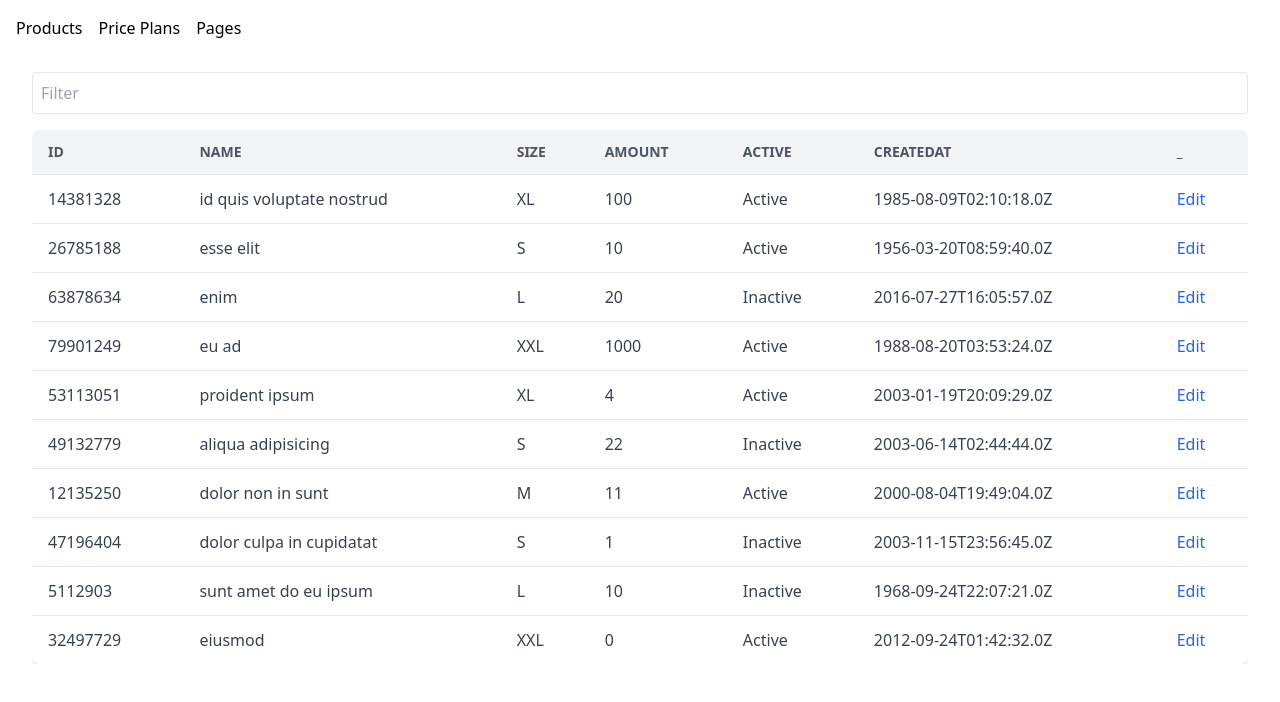
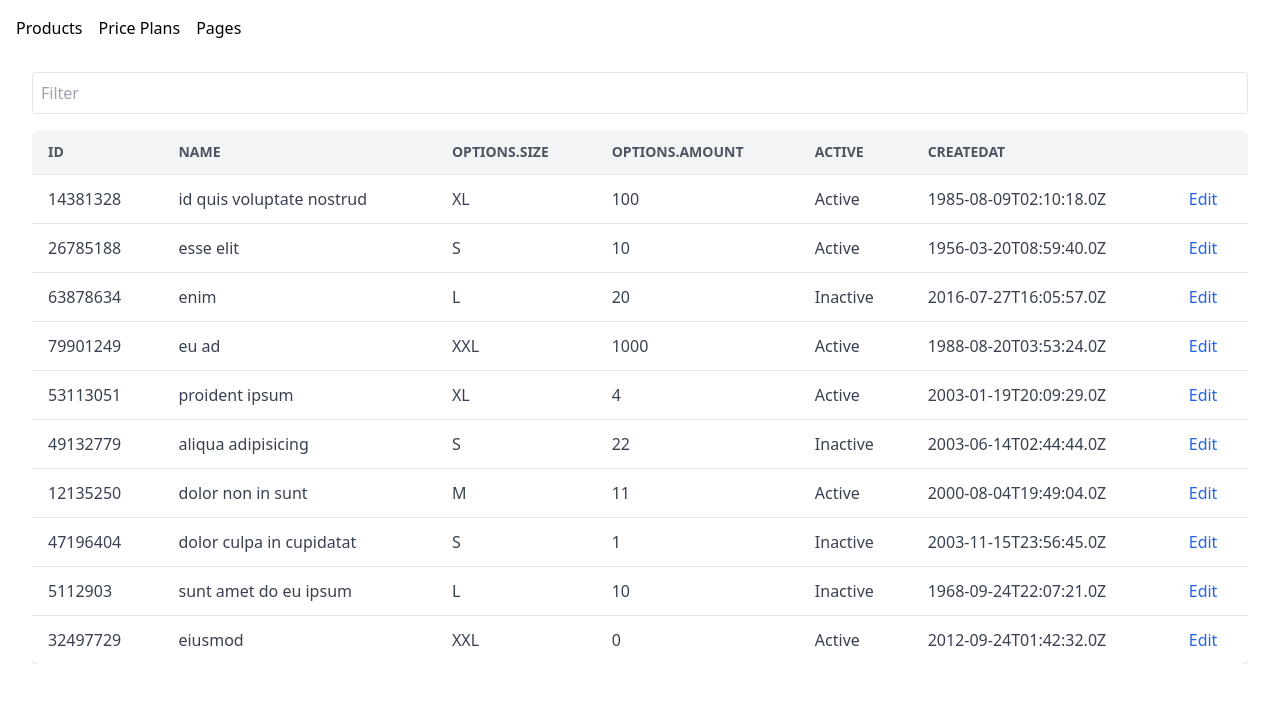
Before and after one commit to kiraanikeev/table-test-, a React (Vite) app: page /products in a window 1280 px wide. Shown: the top 702 px of the page. Built offline with nearby package versions, Linux system fonts and the light colour scheme.

Commit message:
fix types

```diff
--- a/src/App.tsx
+++ b/src/App.tsx
@@ -3,7 +3,6 @@ import DataPage from './components/DataPage';
 import productsData from './data/products.json';
 import pricePlansData from './data/pricePlans.json';
 import pagesData from './data/pages.json';
-import { Product, PricePlan, Page } from './types';
 
 const App = () => {
   return (
@@ -14,15 +13,15 @@ const App = () => {
           <NavLink to="/pages" className="mr-4">Pages</NavLink>
         </nav>
         <Routes>
-            <Route path="/products" element={<DataPage<Product>
+            <Route path="/products" element={<DataPage
             data={productsData}
             fieldToEdit="name"
           />} />
-          <Route path="/price-plans" element={<DataPage<PricePlan>
+          <Route path="/price-plans" element={<DataPage
             data={pricePlansData}
             fieldToEdit="description"
           />} />
-          <Route path="/pages" element={<DataPage<Page>
+          <Route path="/pages" element={<DataPage
             data={pagesData}
             fieldToEdit="title"
           />} />
--- a/src/components/DataPage.tsx
+++ b/src/components/DataPage.tsx
@@ -23,7 +23,6 @@ const DataPage = <T extends { id: number | string; active: boolean }>({ data, fi
     setItems((prevItems) => prevItems.map((item) => (item.id === updatedItem.id ? updatedItem : item)));
     setEditItem(null);
   }
-console.log('items',items)
   const filteredData = items.filter((item) =>
     Object.values(item).some(
       (value) => typeof value === 'string' && value.includes(filter)
--- a/src/components/Table.tsx
+++ b/src/components/Table.tsx
@@ -1,19 +1,22 @@
-interface TableProps<T> {
+interface TableProps<T extends DataObject> {
   data: T[];
   onEdit: (item: T) => void;
 }
 
-const Table = <T,>({ data, onEdit }: TableProps<T>) => {
-function flattenOptions(arr) {
-  return arr.map(item => {
-    const flattenObject = obj => {
-      const newObj = {};
+interface DataObject {
+  [key: string]: any;
+}
+
+const Table = <T extends DataObject>({ data, onEdit }: TableProps<T>) => {
+  function flattenOptions(arr: DataObject[]): DataObject[] {
+    const flattenObject = (obj: DataObject): DataObject => {
+      const newObj: DataObject = {};
 
       for (const key in obj) {
         if (typeof obj[key] === 'object' && obj[key] !== null) {
           const innerKeys = flattenObject(obj[key]);
           for (const innerKey in innerKeys) {
-            newObj[innerKey] = innerKeys[innerKey];
+            newObj[`${key}.${innerKey}`] = innerKeys[innerKey];
           }
         } else {
           newObj[key] = obj[key];
@@ -22,27 +25,25 @@ function flattenOptions(arr) {
       return newObj;
     };
 
-    return flattenObject(item);
-  });
-}
+    return arr.map(item => flattenObject(item));
+  }
 
-const flattenedData = flattenOptions(data);
+  const flattenedData = flattenOptions(data);
   return (
     <div className="overflow-x-auto">
       <table className="min-w-full bg-white shadow-md rounded-lg overflow-hidden">
         <thead className="bg-gray-100">
-
-         <tr>
+          <tr>
             {Object.keys(flattenedData[0]).map((keyTable) => (
               <th
-                key={ Math.random().toString(16).slice(2) + new Date().getTime().toString(36)}
+                key={keyTable}
                 className="text-left py-3 px-4 uppercase font-semibold text-sm text-gray-600"
               >
                 {keyTable}
               </th>
             ))}
             <th className="text-left py-3 px-4 uppercase font-semibold text-sm text-gray-600">
-               _
+
             </th>
           </tr>
         </thead>
@@ -50,8 +51,8 @@ const flattenedData = flattenOptions(data);
           {flattenedData.map((item, index) => (
             <tr key={index} className="border-t border-gray-200">
               {Object.keys(item).map((col) => (
-                <td key={Math.random().toString(16).slice(2) + new Date().getTime().toString(36)} className="py-3 px-4">
-               {typeof item[col] === 'boolean'
+                <td key={col} className="py-3 px-4">
+                  {typeof item[col] === 'boolean'
                     ? item[col] ? 'Active' : 'Inactive'
                     : item[col]}
                 </td>
@@ -59,7 +60,7 @@ const flattenedData = flattenOptions(data);
               <td className="py-3 px-4">
                 <button
                   className="text-blue-600 hover:text-blue-800"
-                  onClick={() => onEdit(item)}
+                  onClick={() => onEdit(data[index])}
                 >
                   Edit
                 </button>
--- a/src/types.ts
+++ /dev/null
@@ -1,26 +0,0 @@
-export interface Product {
-    id: number;
-    name: string;
-    options: {
-      size: string;
-      amount: number;
-    };
-    active: boolean;
-    createdAt: string;
-  }
-
-  export interface PricePlan {
-    id: number;
-    description: string;
-    active: boolean;
-    createdAt: string;
-    removedAt: string;
-  }
-
-  export interface Page {
-    id: number;
-    title: string;
-    active: boolean;
-    updatedAt: string;
-    publishedAt: string;
-  }
```
